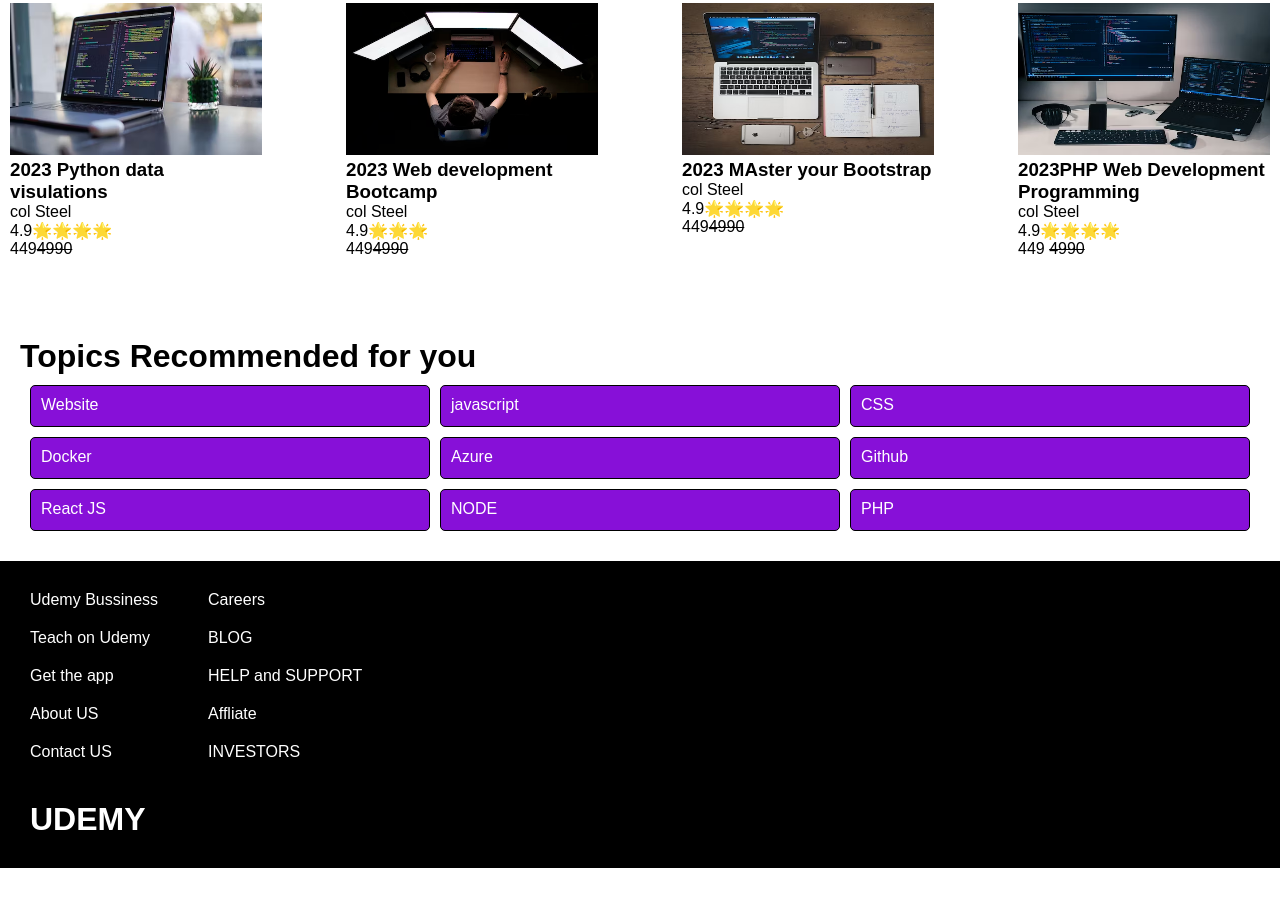
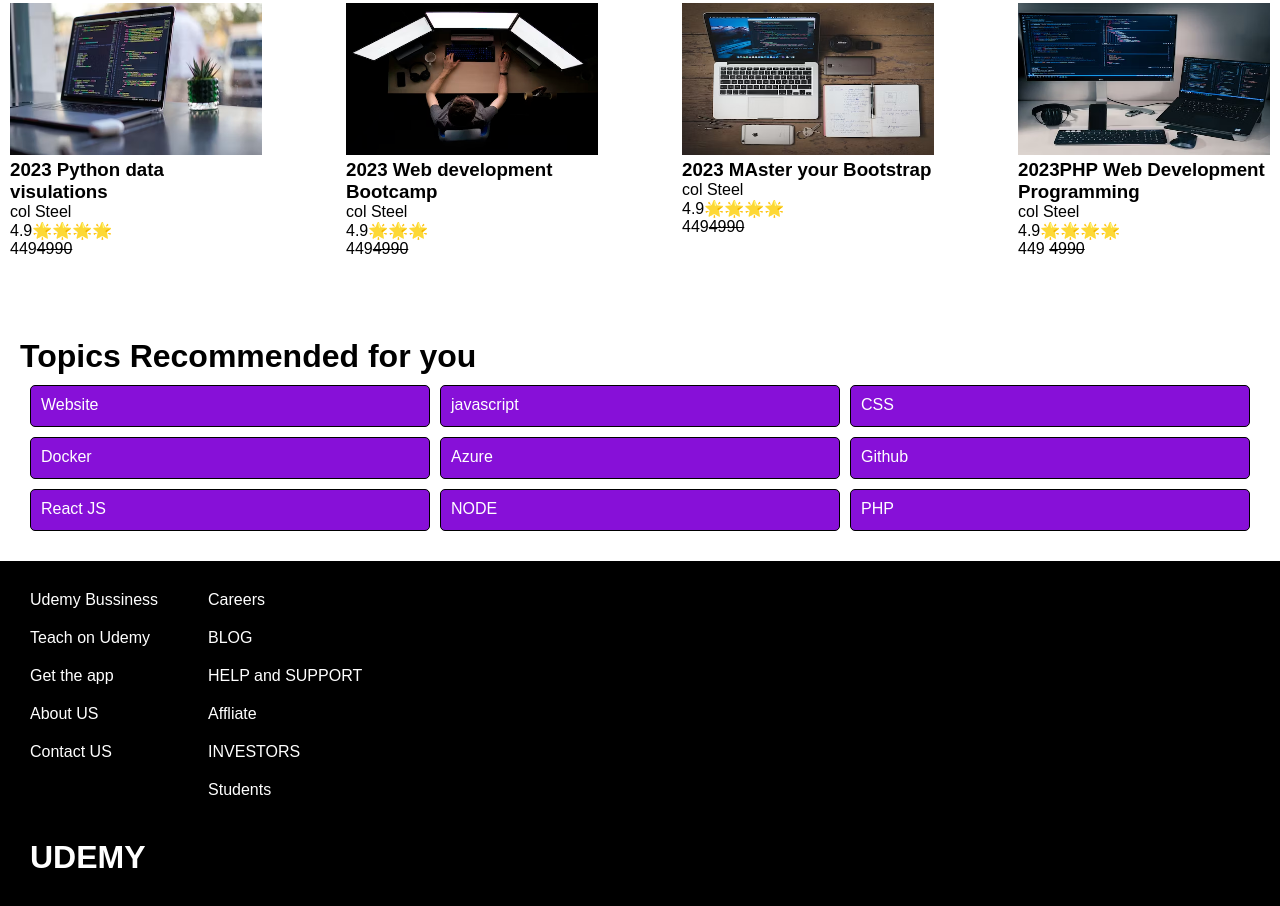
Before and after one commit to vumasankar/Udemy-clone, a plain HTML site: page index.html in a window 1280 px wide. Shown: the part 598-1504 px from the top of the page. Before the commit the page ends 1466 px from the top, so only its background shows below. Drawn offline with Linux system fonts and the light colour scheme; files whose address does not match are found by name; a web font is replaced by a local one.

Commit message:
New code added

```diff
--- a/index.html
+++ b/index.html
@@ -125,6 +125,7 @@
         <p>HELP and SUPPORT</p>
         <p>Affliate</p>
         <p>INVESTORS</p>
+        <p>Students</p>
     </div>
 </div>
     <div class="Footer__two">
```
